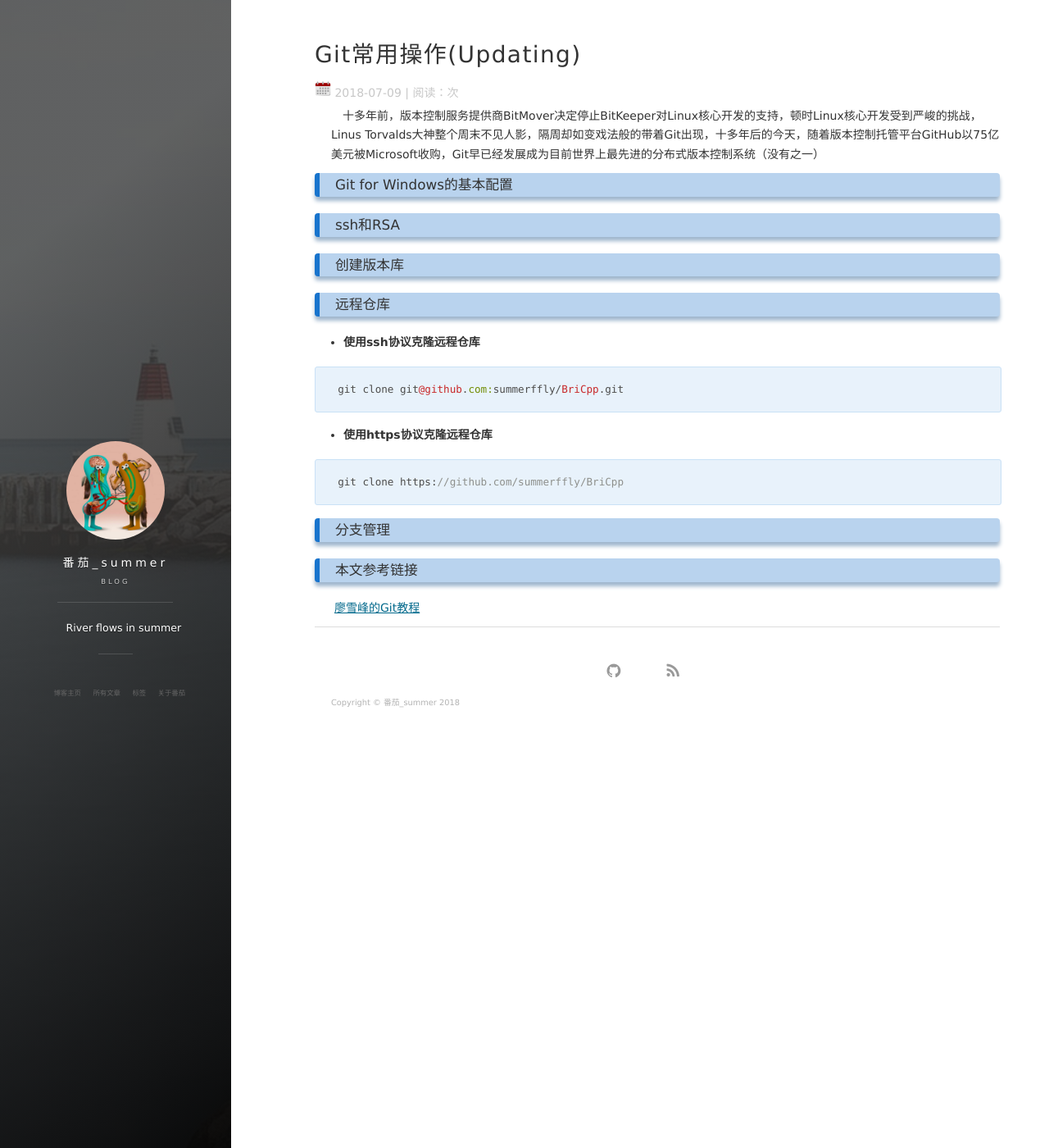
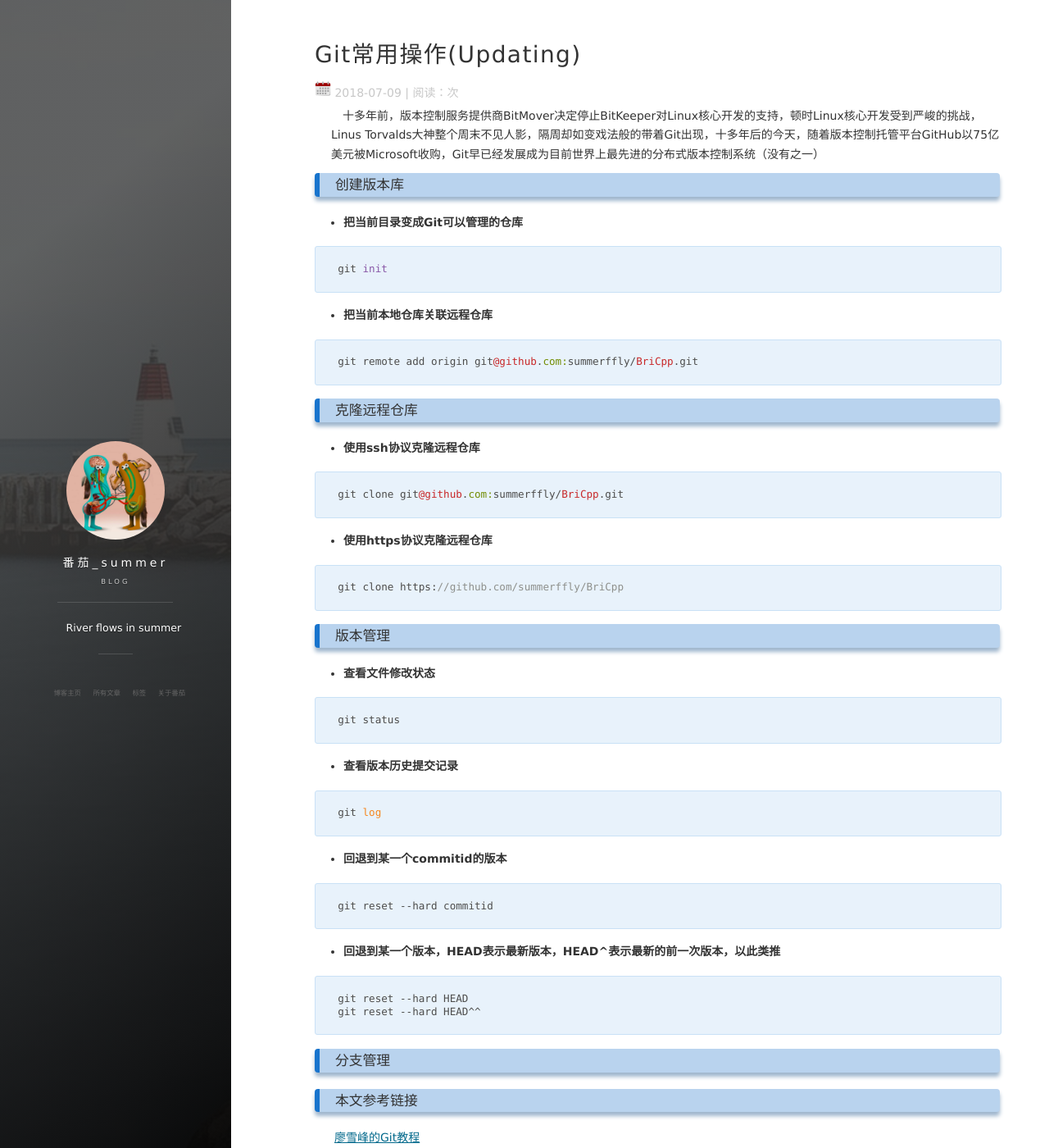
Before and after one commit to summerffly/summerffly.github.io, a Jekyll site: the page built from _posts/2018-07-09-Git常用操作(Updating).md, in a window 1280 px wide and 1400 px high. Shown: the whole window at 82% size. Built offline with Jekyll 4.4.1, drawn with Linux system fonts in a browser that asks for light colours; nearby versions of some CDN libraries; comment, search, counter and statistics services are not loaded.

Commit message:
UPD <Git常用操作>
- 更新 <Git常用操作>

````diff
--- a/_posts/2018-07-09-Git常用操作(Updating).md
+++ b/_posts/2018-07-09-Git常用操作(Updating).md
@@ -7,13 +7,21 @@
 
 　十多年前，版本控制服务提供商BitMover决定停止BitKeeper对Linux核心开发的支持，顿时Linux核心开发受到严峻的挑战，Linus Torvalds大神整个周末不见人影，隔周却如变戏法般的带着Git出现，十多年后的今天，随着版本控制托管平台GitHub以75亿美元被Microsoft收购，Git早已经发展成为目前世界上最先进的分布式版本控制系统（没有之一）
 
-### Git for Windows的基本配置
-
-### ssh和RSA
-
 ### 创建版本库
 
-### 远程仓库
+- **把当前目录变成Git可以管理的仓库**
+
+```
+git init
+```
+
+- **把当前本地仓库关联远程仓库**
+
+```
+git remote add origin git@github.com:summerffly/BriCpp.git
+```
+
+### 克隆远程仓库
 
 - **使用ssh协议克隆远程仓库**
 
@@ -27,6 +35,33 @@
 git clone https://github.com/summerffly/BriCpp
 ```
 
+### 版本管理
+
+- **查看文件修改状态**
+
+```
+git status
+```
+
+- **查看版本历史提交记录**
+
+```
+git log
+```
+
+- **回退到某一个commitid的版本**
+
+```
+git reset --hard commitid
+```
+
+- **回退到某一个版本，HEAD表示最新版本，HEAD^表示最新的前一次版本，以此类推**
+
+```
+git reset --hard HEAD
+git reset --hard HEAD^^
+```
+
 ### 分支管理
 
 
````
Also changed, not shown: 1 other file.
